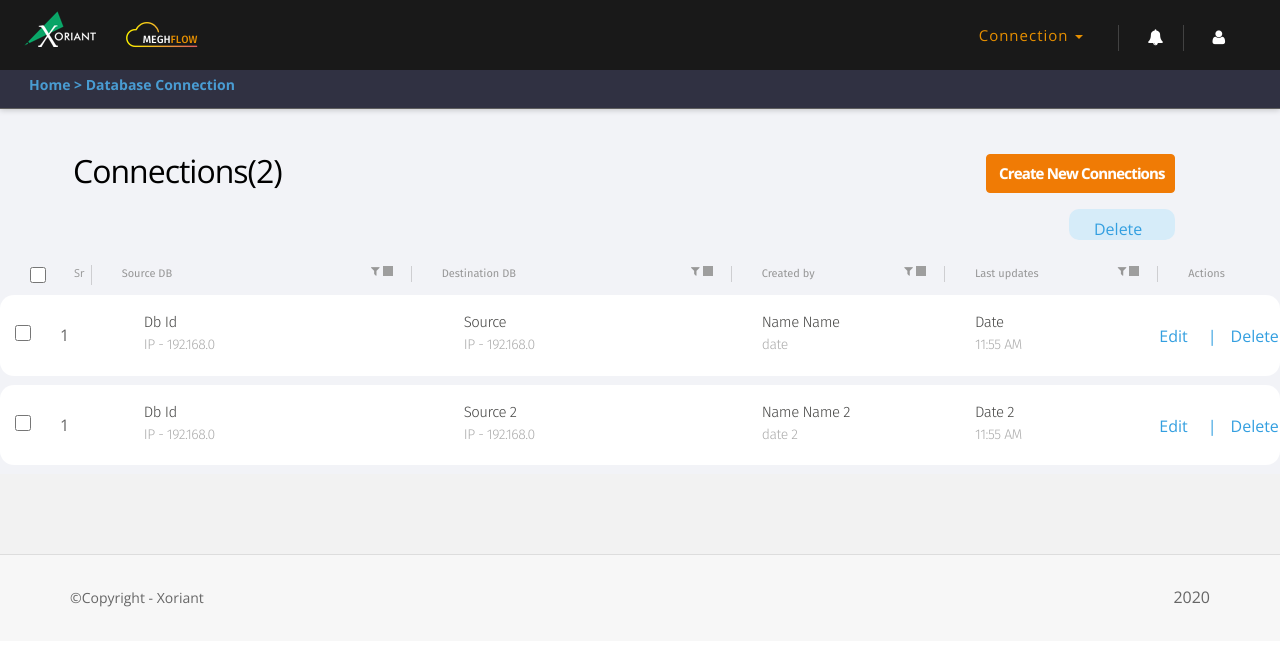
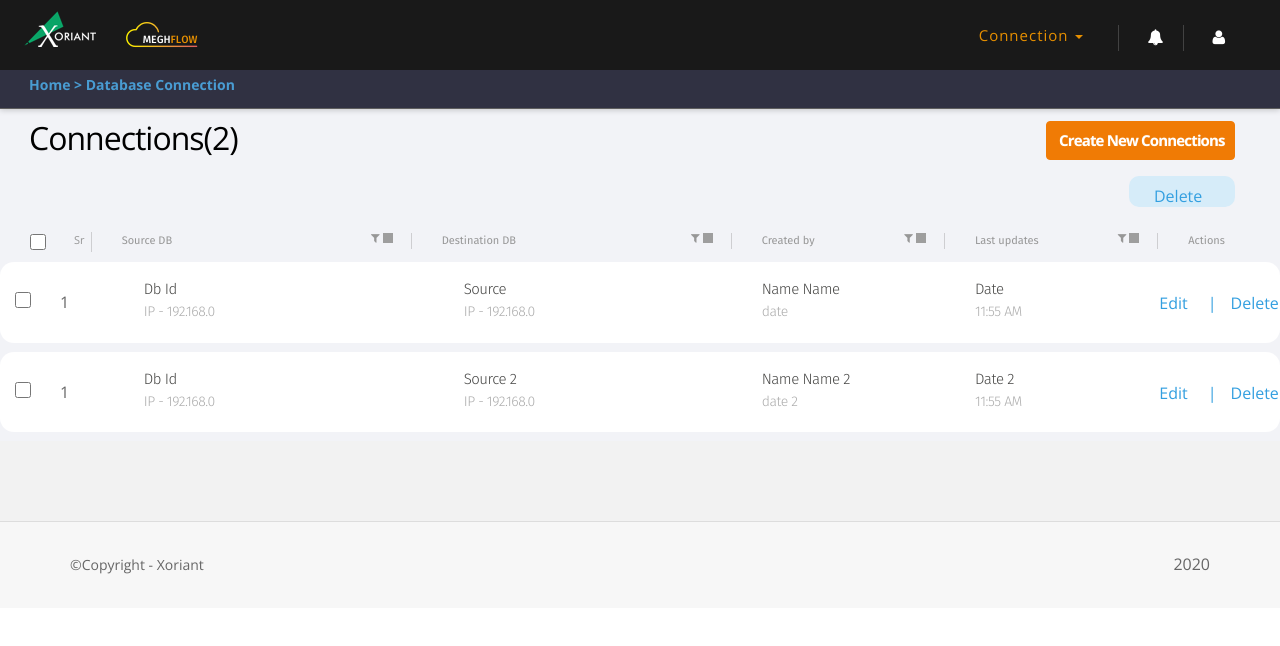
Before and after one commit to crazyobject/aws, a React (Create React App) app: page /List in a window 1280 px wide. Shown: the top 646 px of the page. Built offline with nearby package versions, Linux system fonts and the light colour scheme; sample sign-in values are in the browser's storage; grey boxes are pictures that could not be loaded.

Commit message:
listing page design changes

```diff
--- a/src/css/list.css
+++ b/src/css/list.css
@@ -1,6 +1,7 @@
 section.intro, div.container-fluid {
     background: #F2F3F7;
 }
+
 .list-header-text{
 	color: #000000;
     /* font-family: "Fira Sans"; */
@@ -10,6 +11,7 @@ section.intro, div.container-fluid {
 	line-height: 38px;
     padding-bottom: 26px;
     padding-top: 21px;
+	margin-top:-80px !important;
 }
 .t-heading{
     color: #979797;
@@ -39,7 +41,7 @@ section.intro, div.container-fluid {
 	text-align: center;
 }
 .container-list{
-	padding: 0 60px 0 44px;
+	/*padding: 0 60px 0 44px;*/
 	background: #F2F3F7;
 }
 .connection-count{
```
